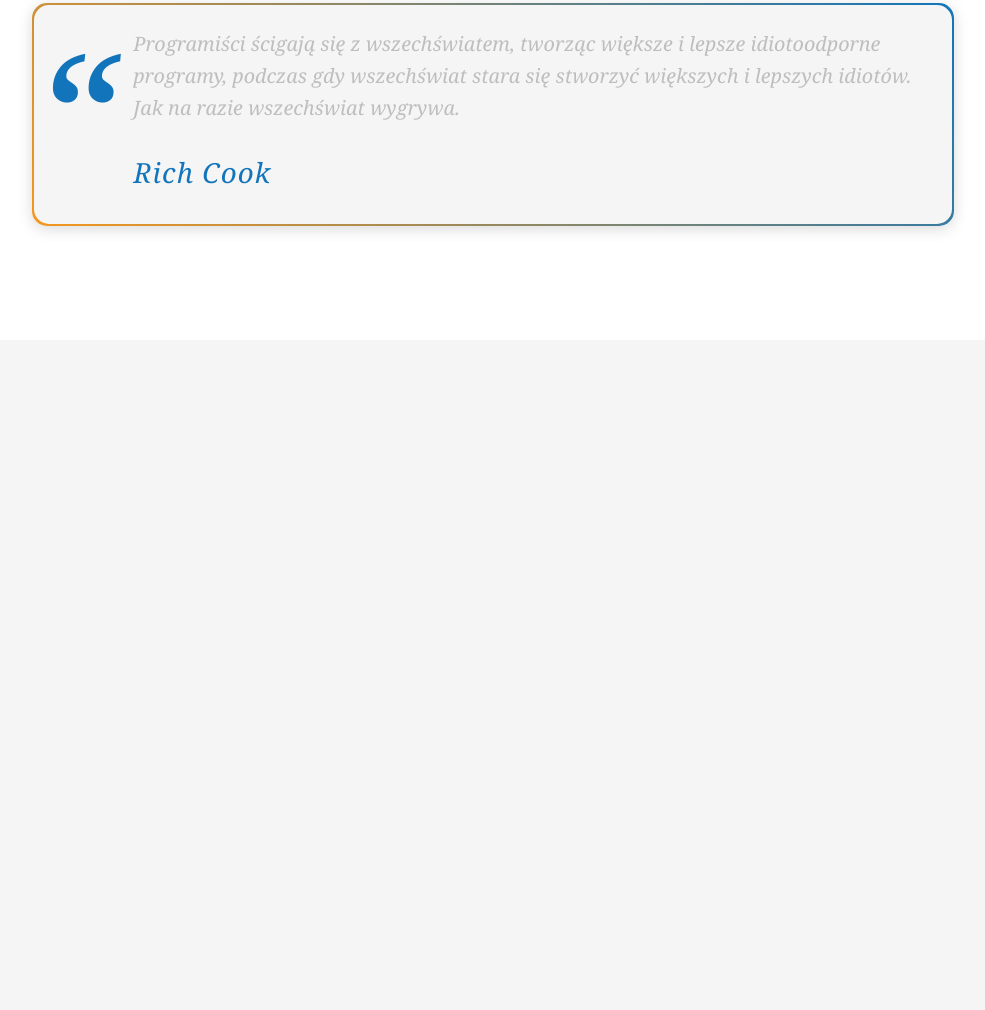
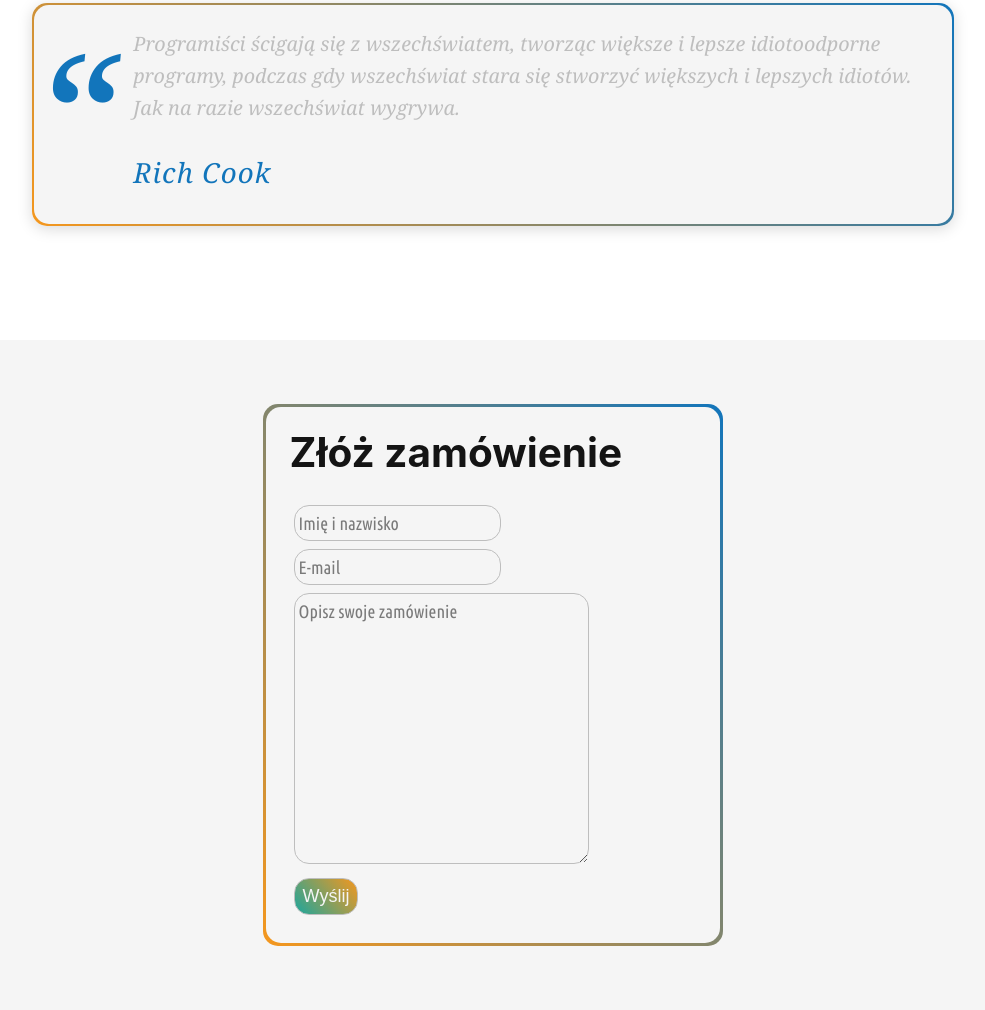
Before and after one commit to B-P-Coders/B-P-Coders-Website, a Gatsby site: page / in a window 1280 px wide. Shown: the part 972-1982 px from the top of the page, without its empty margins (147-1132 px from the left). Before the commit the page ends 1312 px from the top, so only its background shows below. Built offline with nearby package versions, Linux system fonts and the light colour scheme; Gatsby itself is replaced by a stand-in of ours.

Commit message:
Dodałem formularz zamówień

```diff
--- /dev/null
+++ b/src/components/OrderForm.jsx
@@ -0,0 +1,21 @@
+import React from "react"
+
+import * as styles from "../styles/OrderForm.module.scss"
+
+export default function OrderForm()
+{
+    return(
+        <div className={styles.border}>
+            <form netlify={true} className={styles.main}>
+                <h1>Złóż zamówienie</h1>
+                <input required type="text" name="name" placeholder="Imię i nazwisko"/>
+                <br />
+                <input required type="email" name="email" placeholder="E-mail"/>
+                <br />
+                <textarea required name="description" placeholder="Opisz swoje zamówienie" rows="10" cols="30"></textarea>
+                <br />
+                <input type="submit" value="Wyślij"/>
+            </form>
+        </div>
+    )
+}
--- a/src/pages/index.jsx
+++ b/src/pages/index.jsx
@@ -5,6 +5,7 @@ import Layout from "../components/layout"
 import Seo from "../components/seo"
 import AnimatedLogo from "../components/AnimatedLogo"
 import Quote from "../components/Quote"
+import OrderForm from "../components/OrderForm"
 
 import * as styles from "../styles/index.module.scss"
 
@@ -22,6 +23,9 @@ export default function Index()
             <section id="quote" className={styles.quote}>
                 <Quote/>
             </section>
+            <section id="order" className={styles.order}>
+                <OrderForm/>
+            </section>
         </Layout>
     )
 }
--- /dev/null
+++ b/src/styles/OrderForm.module.scss
@@ -0,0 +1,36 @@
+@import "variables";
+
+.border
+{
+   background-image: var(--gradient-three);
+   padding: 3px;
+   border-radius: $border-rad;
+   width: 40%;
+}
+.main
+{
+    font-family: $primary-font;
+    padding: 3vmin;
+    background-color: var(--bg-color);
+    border-radius: $border-rad;
+    margin: 0px;
+    width: 100%;
+    height: 100%;
+
+    & > input, & > textarea
+    {
+        background-color: var(--bg-color);
+        border: 1px solid var(--main-color);
+        color: var(--text-color);
+        border-radius: $border-rad;
+        padding: 0.5vmin;
+        margin: 0.5vmin;
+    }
+    & > input[type=submit]
+    {
+        background-image: var(--gradient-two);
+        color: var(--bg-color);
+        font-family: $title-font;
+        padding: 0.5vmin 1vmin;
+    }
+}
--- a/src/styles/index.module.scss
+++ b/src/styles/index.module.scss
@@ -15,14 +15,19 @@
         background-image: var(--gradient-two);
         -webkit-background-clip: text;
         background-clip: text;
-        -moz-background-clip: text;
         -webkit-text-fill-color: transparent;
         text-fill-color: transparent;
-        -moz-text-fill-color: transparent;
     }
 }
 .quote
 {
     background-color: var(--bg-accent-color);
-    padding: 5vmax;
+    padding: $secmargin;
 }
+.order
+{
+    padding: $secmargin;
+    display: grid;
+    place-items: center;
+
+}
--- a/src/styles/variables.scss
+++ b/src/styles/variables.scss
@@ -14,3 +14,4 @@ $secondary-font: 'Courgette', cursive;
 
 // padding
 $pad: 3vmin;
+$secmargin: 5vmax;
```
